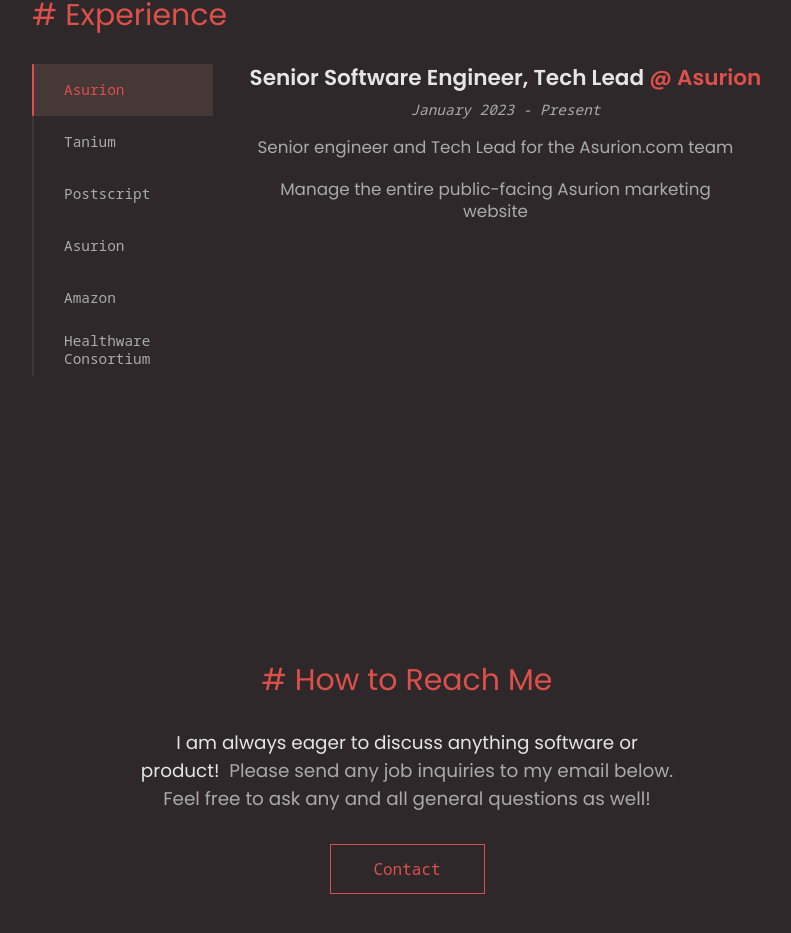
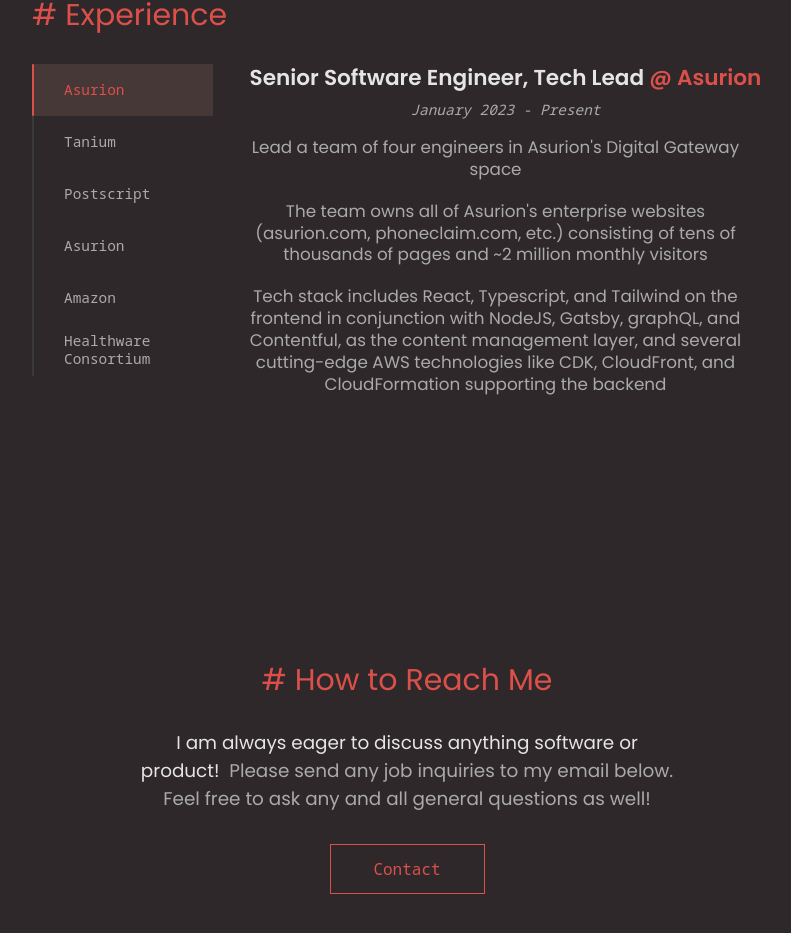
Before and after one commit to andrewRichardson/andrew-richardson-portfolio, a React (Create React App) app: page / in a window 1280 px wide. Shown: the part 1663-2596 px from the top of the page, without its empty margins (233-1024 px from the left). Built offline with nearby package versions, Linux system fonts and the light colour scheme.

Commit message:
Update work experience

```diff
--- a/src/components/sections/ExperienceSection.tsx
+++ b/src/components/sections/ExperienceSection.tsx
@@ -18,28 +18,29 @@
         title: "Senior Software Engineer, Tech Lead",
         company: "Asurion",
         bullets: [
-            "Senior engineer and Tech Lead for the Asurion.com team",
-            "Manage the entire public-facing Asurion marketing website",
+            "Lead a team of four engineers in Asurion's Digital Gateway space",
+            "The team owns all of Asurion's enterprise websites (asurion.com, phoneclaim.com, etc.) consisting of tens of thousands of pages and ~2 million monthly visitors",
+            "Tech stack includes React, Typescript, and Tailwind on the frontend in conjunction with NodeJS, Gatsby, graphQL, and Contentful, as the content management layer, and several cutting-edge AWS technologies like CDK, CloudFront, and CloudFormation supporting the backend",
         ],
         dates: "January 2023 - Present",
     },
     {
         id: "tanium",
-        title: "Software Engineer (Frontend)",
+        title: "Software Engineer",
         company: "Tanium",
         bullets: [
-            "Co-led a team to create customizable executive reports built with Typescript, React, Node.js, Webpack, and Go",
-            "Led technical design process and created an MVP that was pitched to leadership and approved for production",
-            "Co-managed team and led development from initial development to QA to production",
+            "Led a team to create customizable executive reports built with Typescript, React, Node.js, Webpack, and Go",
+            "Led technical design process and created an MVP that was pitched to leadership",
+            "Successfully oversaw product from initial development to production",
         ],
         dates: "February - November 2022",
     },
     {
         id: "postscript",
-        title: "Frontend Engineer",
+        title: "Frontend Software Engineer",
         company: "Postscript",
         bullets: [
-            "Worked with 4-person design team as the sole engineer to lead a revamp of the entire UI/UX of the web application in three months",
+            "Worked with 4-person design team as to lead a revamp of the whole UI/UX of the web application",
             "Performed user & market research with the design team",
             "Managed and led development from planning, to prototyping, to development, to QA, and to production",
         ],
@@ -52,7 +53,6 @@
         bullets: [
             "Helped establish a team of eight engineers to build a Wi-Fi diagnostic service",
             "Introduced CI/CD and reusable code in a Lerna/Yarn monorepo to cut down duration of development cycle by up to 40%",
-            "Grew the product to one of Asurion’s most profitable services",
         ],
         dates: "January 2020 - June 2021",
     },
```
